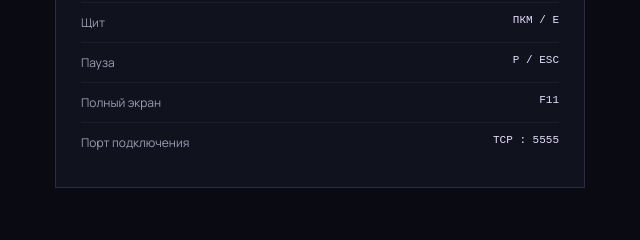
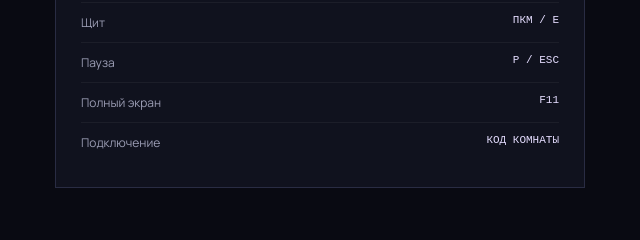
Before and after one commit to skysoftly/neuro_game, a plain HTML site: page index.html in a window 1280 px wide. Shown: the part 1960-2200 px from the top of the page, 615-1255 px from the left. Drawn offline with Linux system fonts and the light colour scheme.

Commit message:
Replace obsolete TCP port hint with online room code

```diff
--- a/index.html
+++ b/index.html
@@ -107,7 +107,7 @@
           <div class="keyrow"><span>Щит</span><span class="keys">ПКМ / E</span></div>
           <div class="keyrow"><span>Пауза</span><span class="keys">P / ESC</span></div>
           <div class="keyrow"><span>Полный экран</span><span class="keys">F11</span></div>
-          <div class="keyrow"><span>Порт подключения</span><span class="keys">TCP : 5555</span></div>
+          <div class="keyrow"><span>Подключение</span><span class="keys">КОД КОМНАТЫ</span></div>
         </div>
       </div>
     </section>
```
